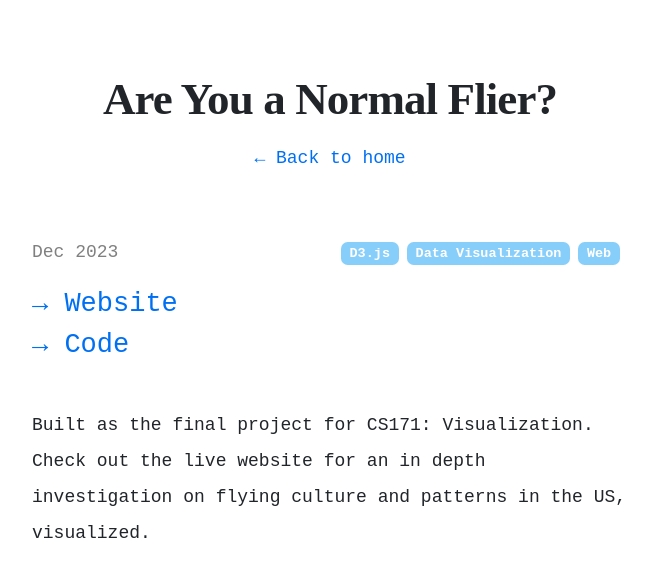
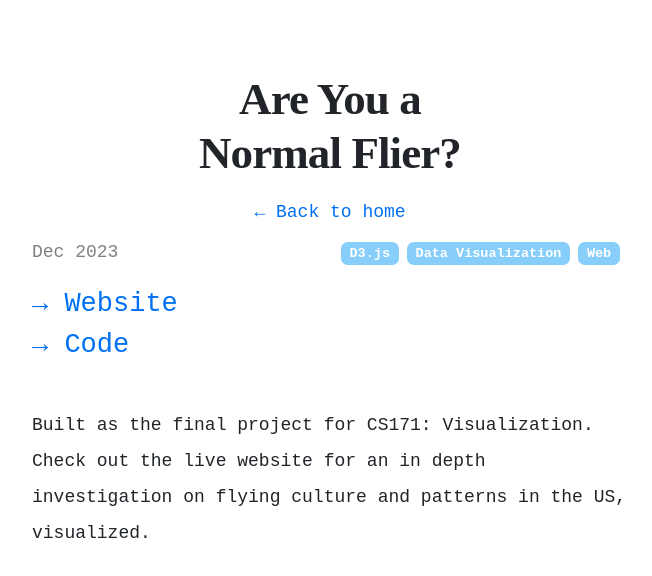
Before and after one commit to jenxguo/portfolio, a Next.js app: page /projects/flier in a window 1280 px wide. Shown: the top 576 px of the page, without its empty margins (310-962 px from the left). Built offline with nearby package versions, Linux system fonts and the light colour scheme; a web font is replaced by a local one.

Commit message:
layout stuff

```diff
--- a/components/layout.js
+++ b/components/layout.js
@@ -47,7 +47,7 @@ export default function Layout({ children, home, title }) {
                 </div>
 
             </div>
-            <h3 className={`${utilStyles.headingMd} ${styles.description}`}>[freedom of mind]</h3>
+            {/* <h3 className={`${utilStyles.headingMd} ${styles.description}`}>[freedom of mind]</h3> */}
         </div>
 
 
--- a/next.config.js
+++ b/next.config.js
@@ -1,6 +1,7 @@
 /** @type {import('next').NextConfig} */
 const nextConfig = {
     output: 'export',
+    images: { unoptimized: true }
   }
 
 module.exports = nextConfig
--- a/styles/global.css
+++ b/styles/global.css
@@ -43,6 +43,12 @@ ul {
   margin: 0;
 }
 
+@media (max-width: 2700px) {
+  section {
+    padding-top: 11%;
+  }
+}
+
 @media (max-width: 1000px) {
   section {
     padding-top: 50%;
--- a/styles/layout.module.css
+++ b/styles/layout.module.css
@@ -6,7 +6,7 @@
 }
 
 .header {
-  width: 20%;
+  width: 25%;
   padding: 0 0 0 0;
   margin: 0 0 0 0;
   /* max-height: 20vh; */
@@ -35,7 +35,6 @@
   color: blue;
 }
 
-
 @media (min-width: 1500px) {
   .home {
     background-image: url('../public/images/bckg.png');
@@ -43,13 +42,6 @@
     background-attachment: fixed;
     background-position: center;
     background-size: cover;
-  }
-}
-
-@media (max-width: 1500px){
-  .header {
-    width: 40%;
-    z-index:100;
   }
 }
 
--- a/styles/utils.module.css
+++ b/styles/utils.module.css
@@ -74,7 +74,7 @@
 }
 
 .blog {
-  padding: 10rem 14rem 0 14rem;
+  padding: 10rem 14rem 5rem 14rem;
   line-height: 2;
 }
 
@@ -172,7 +172,7 @@
   }
 
   .blog {
-    padding: 10rem 15px 0 15px;
+    padding: 10rem 15px 15px 15px;
     line-height: 2;
   }
 }
```
